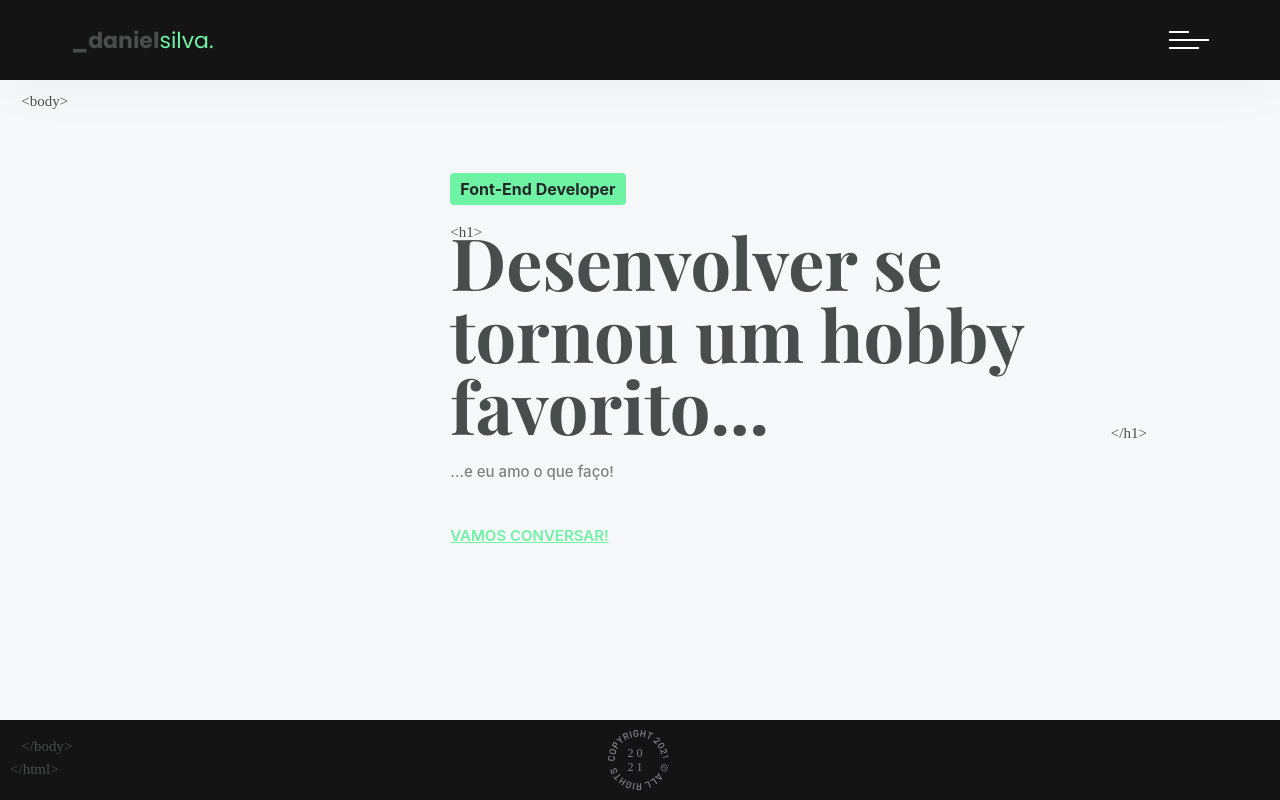
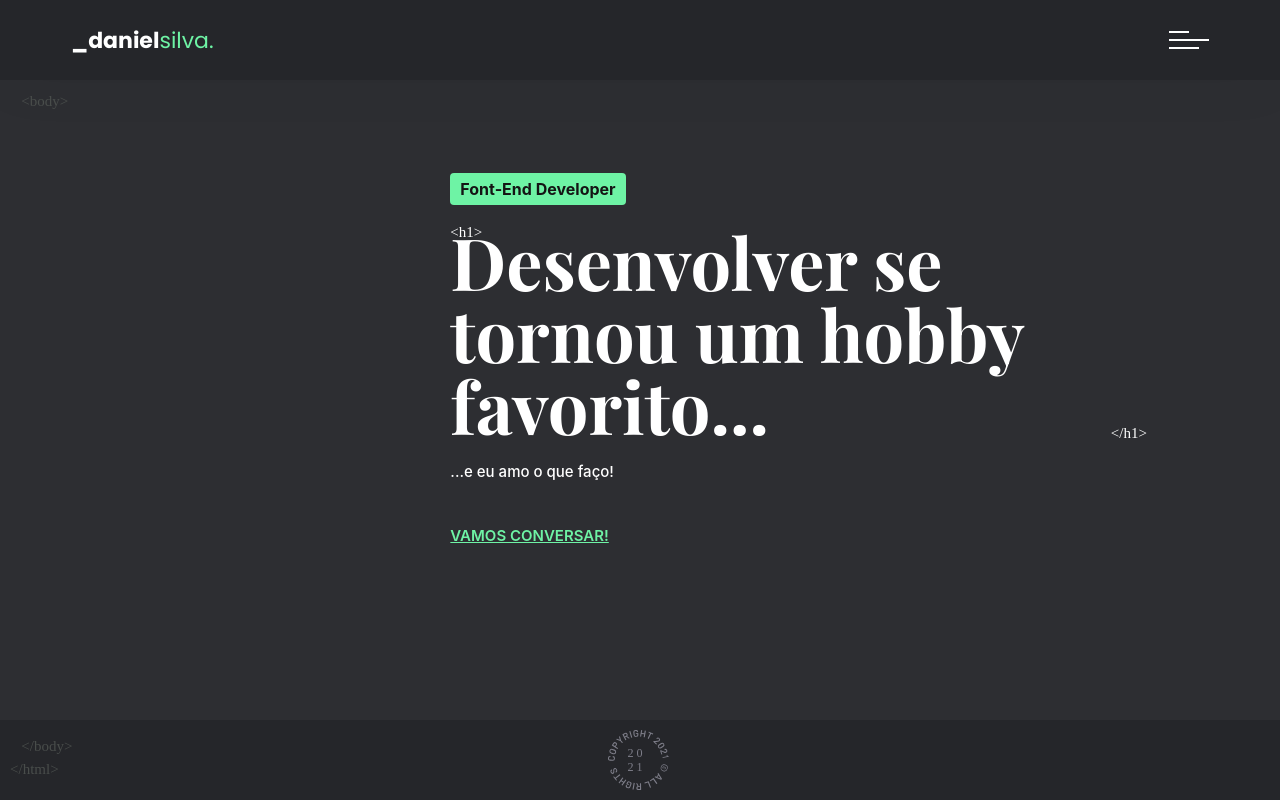
Before and after one commit to dfsilva-dxp/dfsilva-portfolio, a Next.js app: page / in a window 1280 px wide. Built offline with nearby package versions, Linux system fonts and the light colour scheme; a web font is replaced by a local one.

Commit message:
feat: mudando a cor do tema do projeto

```diff
--- a/src/components/Banner/styles.ts
+++ b/src/components/Banner/styles.ts
@@ -32,7 +32,7 @@ export const Into = styled.div`
     background: var(--green-500);
     padding: var(--px-4) var(--px-10);
     border-radius: var(--px-4);
-    color: var(--gray-900);
+    color: var(--gray-950);
     margin-bottom: var(--px-20);
   }
 
--- a/src/components/Footer/styles.ts
+++ b/src/components/Footer/styles.ts
@@ -1,7 +1,7 @@
 import styled from "styled-components";
 
 export const Footer = styled.footer`
-  background: var(--gray-950);
+  background: var(--gray-900);
   display: grid;
   place-content: center;
 
--- a/src/components/FullScreenMenu/styles.ts
+++ b/src/components/FullScreenMenu/styles.ts
@@ -19,7 +19,7 @@ export const FullScreenNav = styled.div`
     transition: all 0.7s ease 0.3s;
   }
   .bg2 {
-    background: var(--gray-950);
+    background: var(--gray-900);
     transition-delay: 0s;
   }
   .content {
--- a/src/components/Header/styles.ts
+++ b/src/components/Header/styles.ts
@@ -4,7 +4,7 @@ export const Header = styled.header`
   position: fixed;
   top: 0;
   width: 100%;
-  background: var(--gray-950);
+  background: var(--gray-900);
   box-shadow: 0 0 60px rgba(0, 0, 0, 0.05);
   z-index: 10;
 
--- a/src/styles/global.ts
+++ b/src/styles/global.ts
@@ -66,9 +66,9 @@ const GlobalStyles = createGlobalStyle`
   }
 
   body {
-    background: var(--gray-50);
+    background: var(--gray-800);
     font-family: -apple-system, BlinkMacSystemFont, 'Poppins', 'Open Sans', 'Helvetica Neue', sans-serif;
-    color: var(--gray-500);
+    color: var(--white);
     line-height: 1.5;
     font-weight: 400;
     overflow-x: hidden;
@@ -80,7 +80,6 @@ const GlobalStyles = createGlobalStyle`
   label {
     font: 400 var(--ft-15)/var(--ft-15) "Poppins", sans-serif;
     outline: 0;
-    color: var(--gray-700);
   }
 
   h1,
@@ -91,7 +90,6 @@ const GlobalStyles = createGlobalStyle`
   h6 {
     font-family: 'Playfair Display', serif;
     font-weight: 700;
-    color: var(--gray-700);
   }
 
   ol,
```
